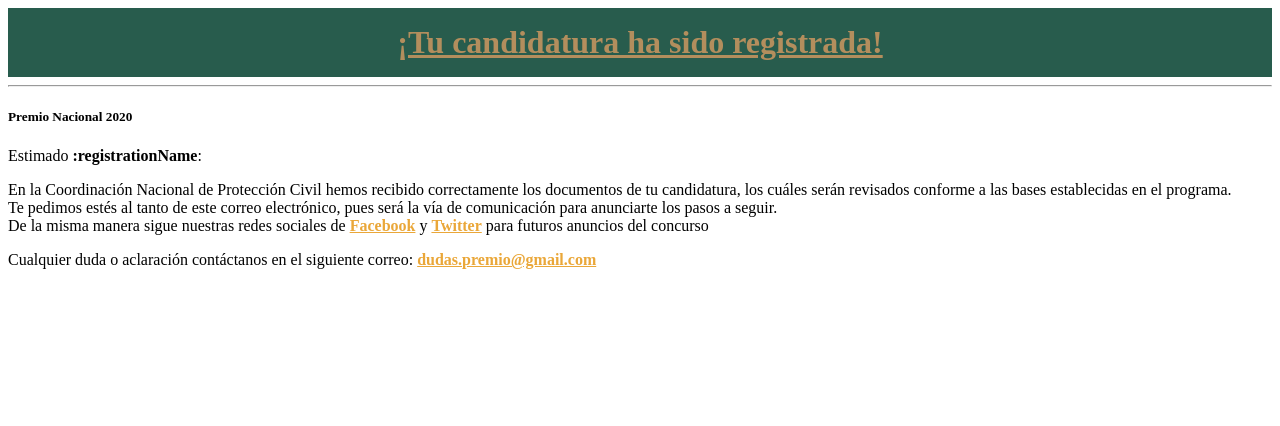
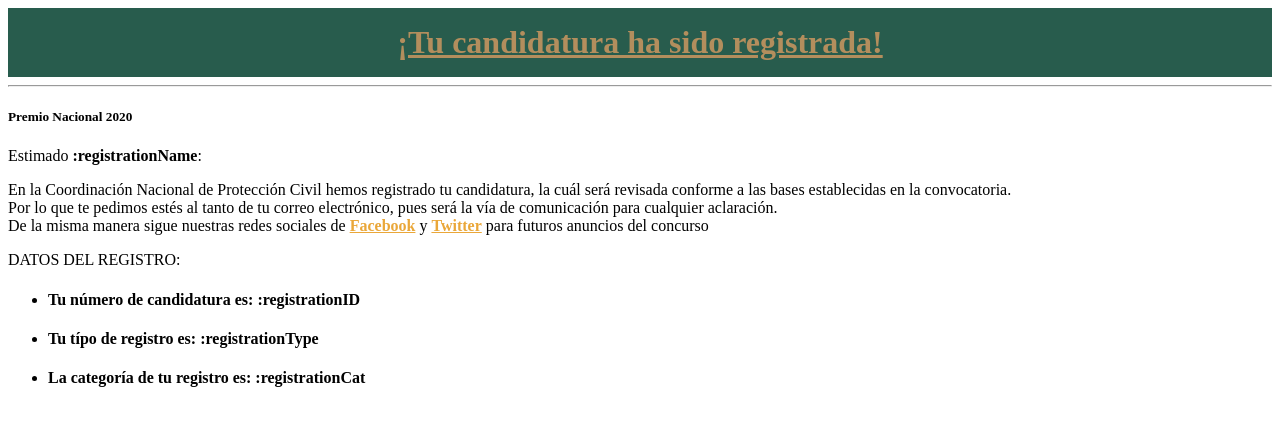
Before and after one commit to MigueBlogs/PremioNacional, a PHP site: page /mail_templates/mail_confirmation.php in a window 1280 px wide. Shown: the top 426 px of the page. Run offline with PHP 8.4, Linux system fonts and the light colour scheme.

Commit message:
cambios en el texto pricipal
cambios finales

```diff
--- a/mail_templates/mail_confirmation.php
+++ b/mail_templates/mail_confirmation.php
@@ -35,14 +35,18 @@
 
     <div class="section">
         <p>Estimado <strong><span>:registrationName</span></strong>: </p>
-        <p>En la Coordinación Nacional de Protección Civil hemos recibido correctamente los documentos de tu candidatura, los cuáles serán revisados conforme a las bases establecidas en el programa.
-        <br>Te pedimos estés al tanto de este correo electrónico, pues será la vía de comunicación para anunciarte los pasos a seguir.
+        <p>En la Coordinación Nacional de Protección Civil hemos registrado tu candidatura, la cuál será revisada conforme a las bases establecidas en la convocatoria.
+        <br>Por lo que te pedimos estés al tanto de tu correo electrónico, pues será la vía de comunicación para cualquier aclaración.
         <br>De la misma manera sigue nuestras redes sociales de <a href="https://www.facebook.com/CNPCmx/">Facebook</a> y <a href="https://twitter.com/CNPC_mx">Twitter</a> para futuros anuncios del concurso</p>
     </div>
     <div class="divider"></div>
     <div class="section">
-        <p>Cualquier duda o aclaración contáctanos en el siguiente correo:
-        <strong><a href="mailto:dudas.premio@gmail.com?Subject=Dudas%20y%20Aclaraciones">dudas.premio@gmail.com</a></strong>
+        <p>DATOS DEL REGISTRO:</p>
+        <ul>
+            <li><strong><h4>Tu número de candidatura es: <span>:registrationID</span></h4></strong></li>
+            <li><strong><h4>Tu típo de registro es: <span>:registrationType</span></h4></strong></li>
+            <li><strong><h4>La categoría de tu registro es: <span>:registrationCat</span></h4></strong></li>
+        </ul>
     </div>
 </div>
 </body>
```
Also changed, not shown: index.php (+21 -5 lines).
